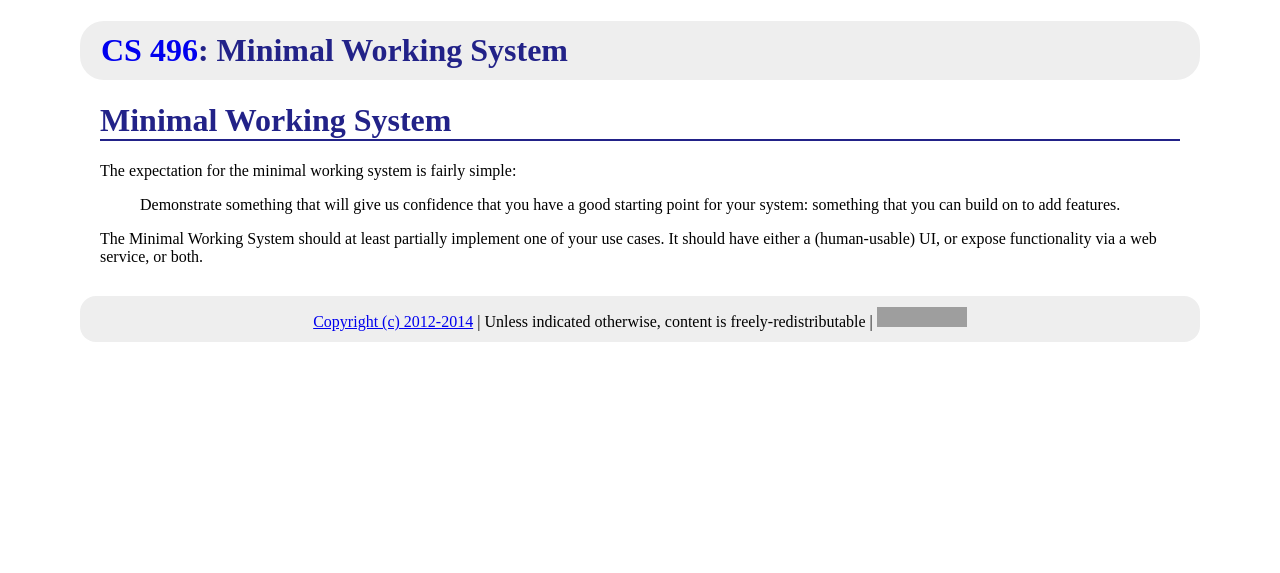
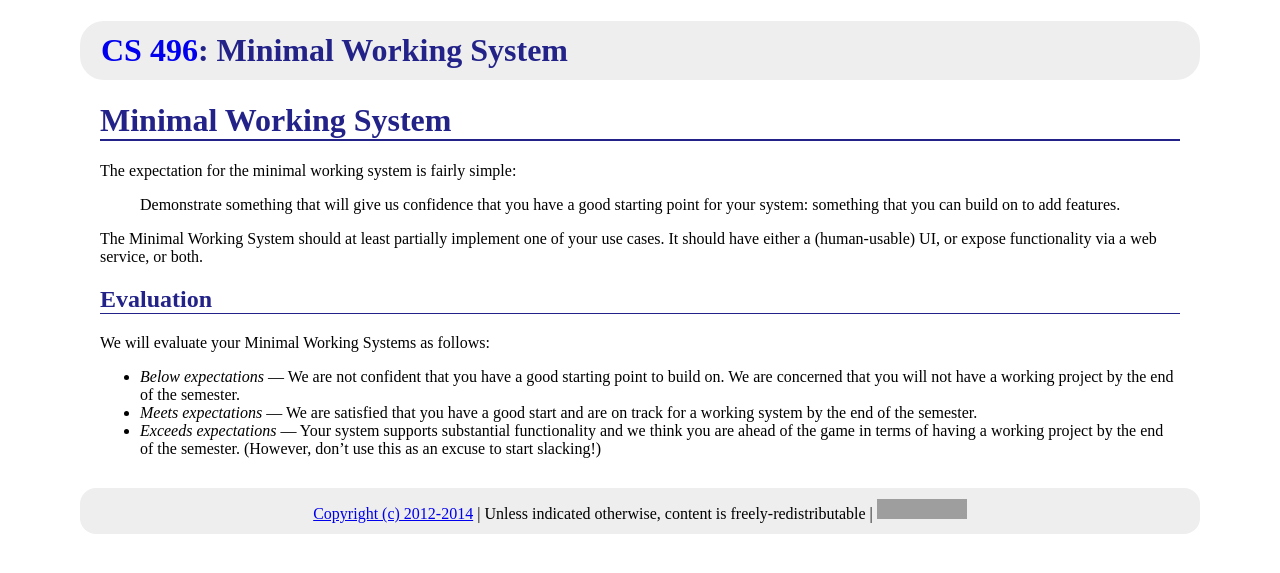
Before and after one commit to ycpcs/cs496-spring2014, a Jekyll site: the page built from assign/mws.md, in a window 1280 px wide. Shown: the top 573 px of the page. Built offline with Jekyll 4.4.1, drawn with Linux system fonts in a browser that asks for light colours; Markdown is read by kramdown in place of the engine named in the settings; grey boxes are pictures that could not be loaded.

Commit message:
evaluation of MWS

```diff
--- a/assign/mws.md
+++ b/assign/mws.md
@@ -10,3 +10,11 @@ The expectation for the minimal working system is fairly simple:
 > Demonstrate something that will give us confidence that you have a good starting point for your system: something that you can build on to add features.
 
 The Minimal Working System should at least partially implement one of your use cases.  It should have either a (human-usable) UI, or expose functionality via a web service, or both.
+
+## Evaluation
+
+We will evaluate your Minimal Working Systems as follows:
+
+* *Below expectations* &mdash; We are not confident that you have a good starting point to build on.  We are concerned that you will not have a working project by the end of the semester.
+* *Meets expectations* &mdash; We are satisfied that you have a good start and are on track for a working system by the end of the semester.
+* *Exceeds expectations* &mdash; Your system supports substantial functionality and we think you are ahead of the game in terms of having a working project by the end of the semester. (However, don't use this as an excuse to start slacking!)
```
